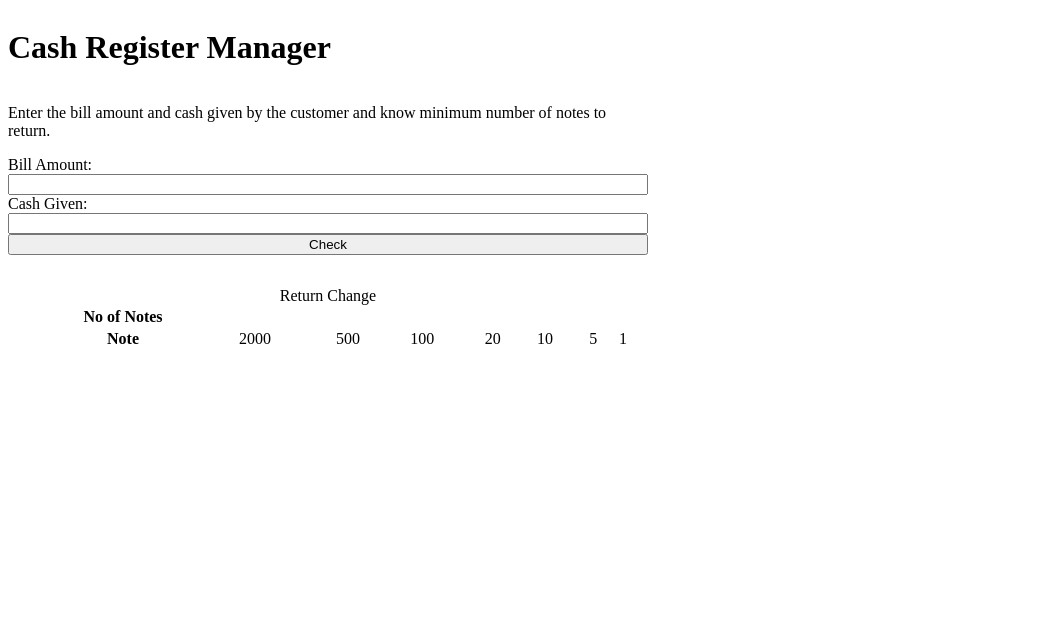
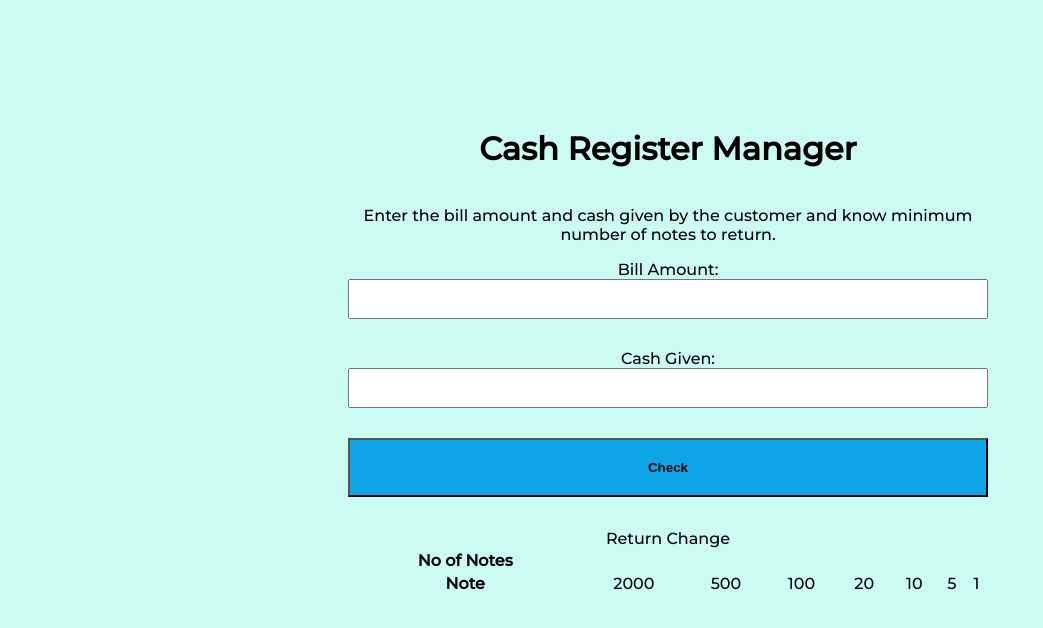
Before and after one commit to nandinist/cash-register, a plain HTML site: page index.html in a window 1280 px wide. Shown: the whole page, without its empty margins (0-1043 px from the left). Drawn offline with Linux system fonts and the light colour scheme; a script that the page names is missing.

Commit message:
style - changed bg color and alignment

```diff
--- a/style.css
+++ b/style.css
@@ -1,5 +1,30 @@
+@import url("https://fonts.googleapis.com/css2?family=Montserrat:wght@300;500&display=swap");
+
+body {
+  background-color: #ccfbf1;
+  font-family: "Montserrat", sans-serif;
+}
 .container {
   display: flex;
   flex-direction: column;
   width: 50vw;
+  text-align: center;
+  padding-left: 340px;
+  padding-top: 100px;
 }
+#bill-amount {
+  padding-top: 20px;
+  margin-bottom: 30px;
+  text-align: center;
+}
+#cash-given {
+  padding-top: 20px;
+  margin-bottom: 30px;
+  text-align: center;
+}
+
+#check-button {
+  padding: 20px;
+  background-color: #0ea5e9;
+  font-weight: bold;
+}
```
